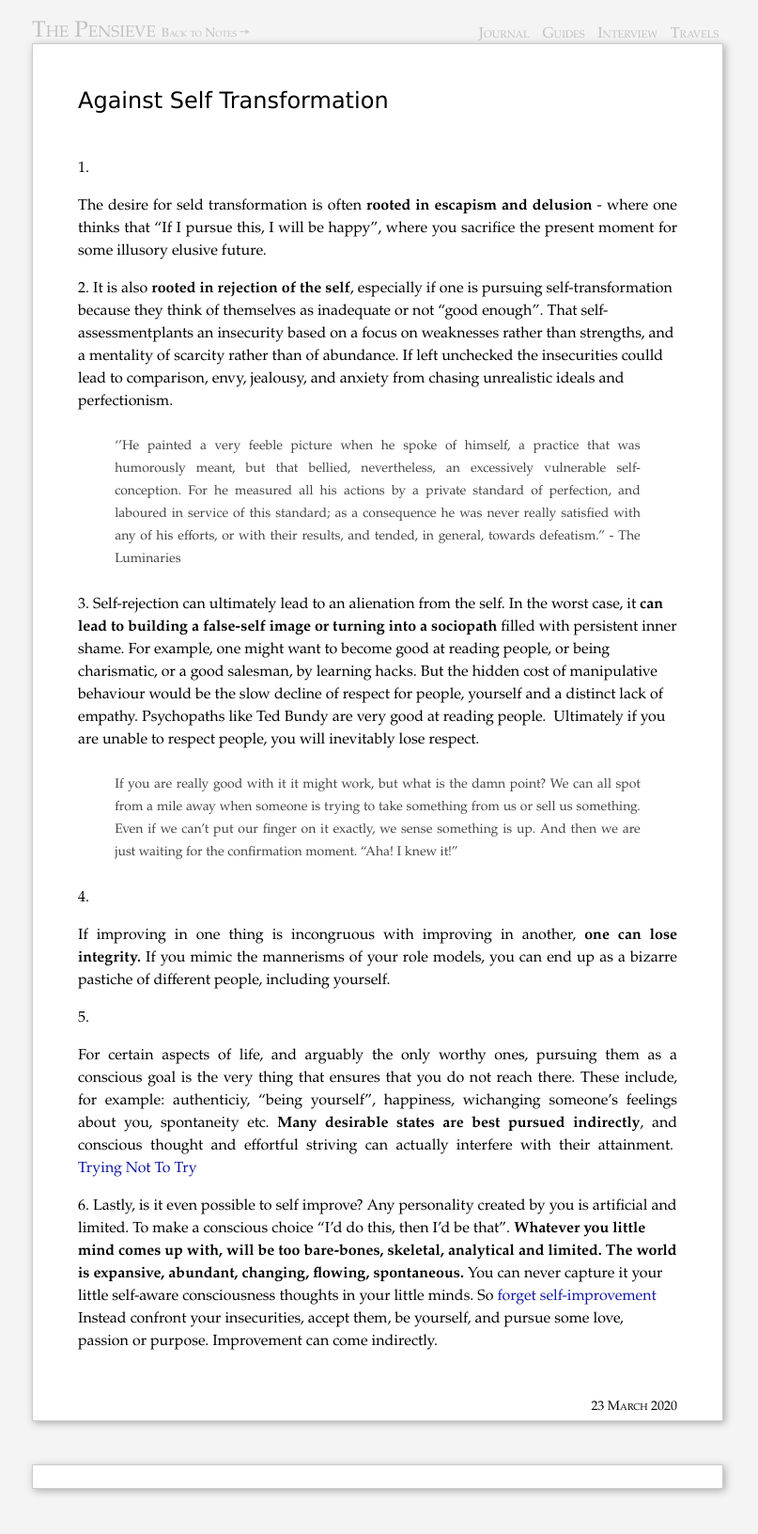
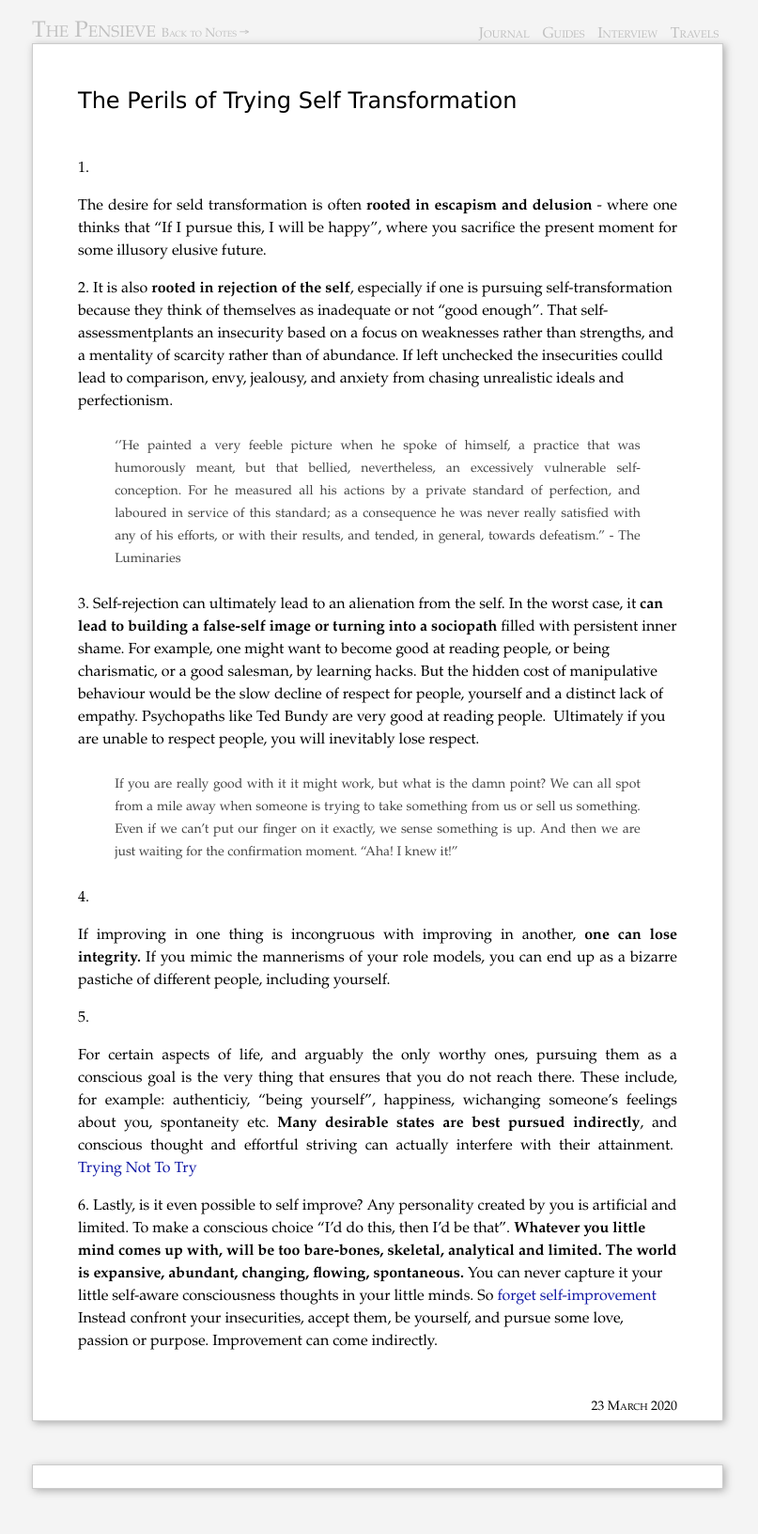
Before and after one commit to piyushahuja/piyushahuja.github.io, a Jekyll site: the page built from _posts/journal/2019-12-29-against-desires.md, in a window 1280 px wide. Shown: the whole page at 94% size, without its empty margins (238-1045 px from the left). Built offline with Jekyll 4.4.1, drawn with Linux system fonts in a browser that asks for light colours; comment, search, counter and statistics services are not loaded.

Commit message:
auto deployed

```diff
--- a/_posts/journal/2019-12-29-against-desires.md
+++ b/_posts/journal/2019-12-29-against-desires.md
@@ -1,7 +1,7 @@
 ---
 
 layout: post-journal
-title: Against Self Transformation
+title: The Perils of Trying Self Transformation
 date:   2020-03-23 00:45:11
 tag:
 categories: journal
```
